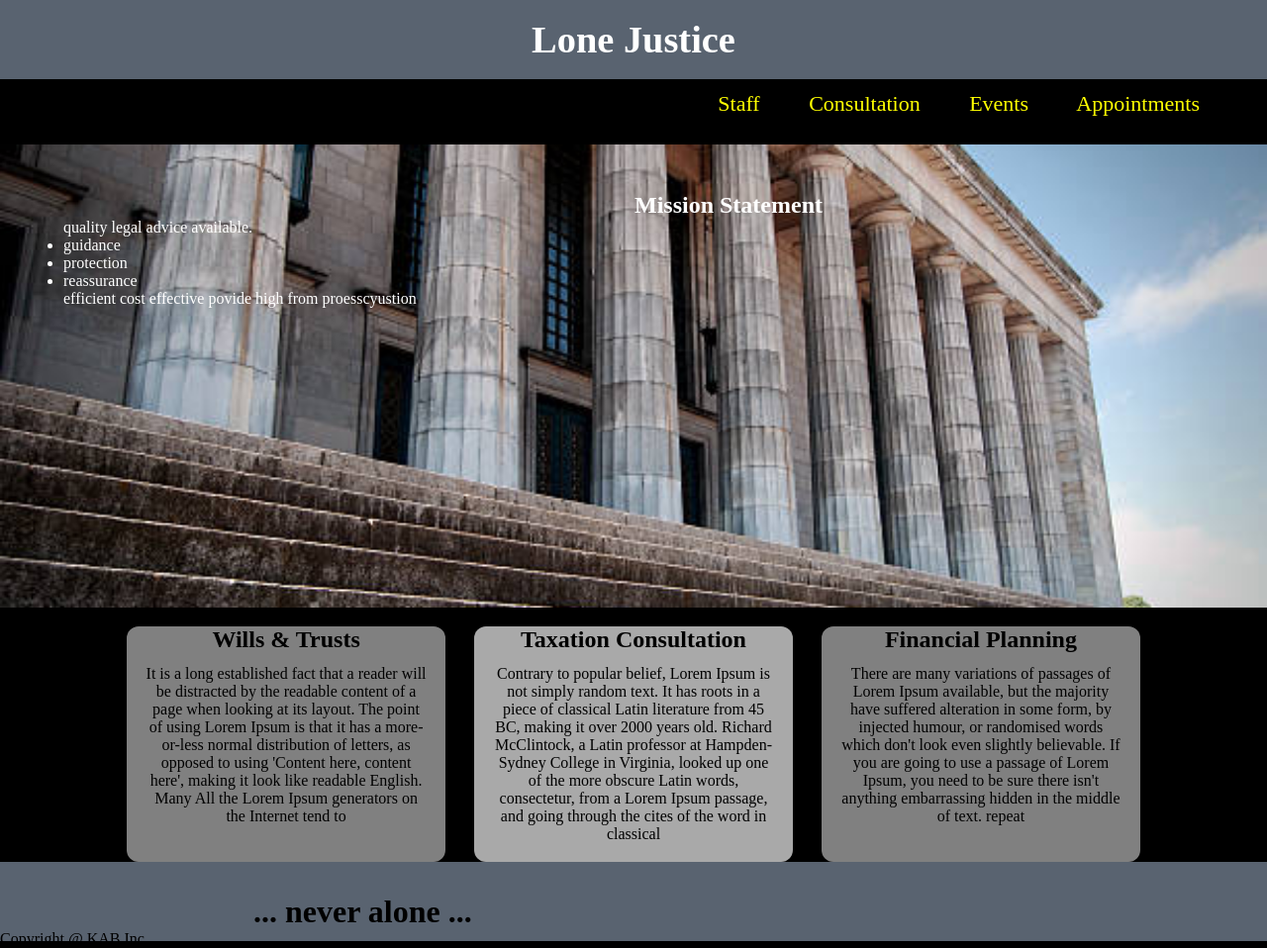
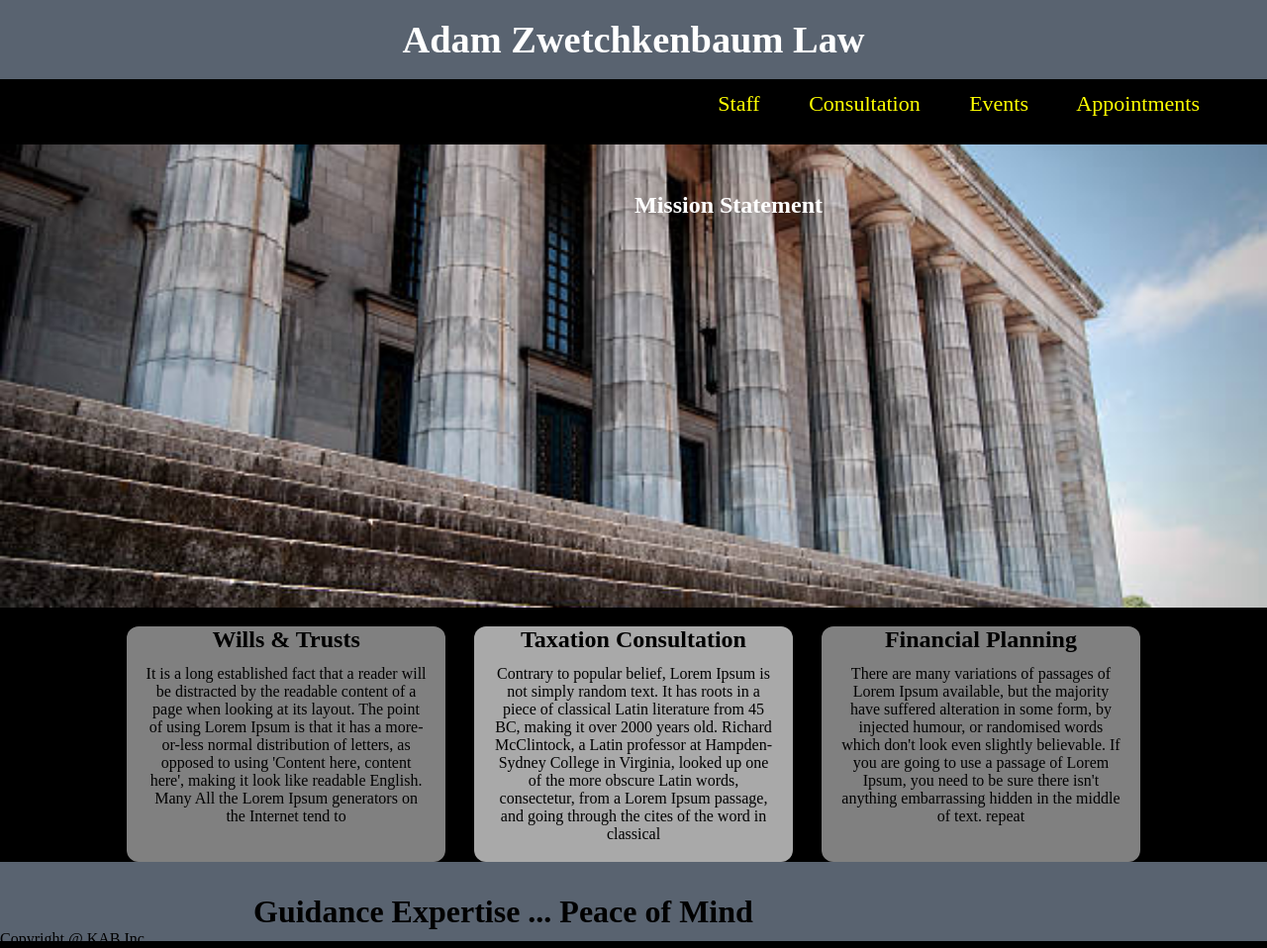
Before and after one commit to bjenn01776/webLaw, a plain HTML site: page index.htm in a window 1280 px wide. Shown: the whole page at 99% size. Drawn offline with Linux system fonts and the light colour scheme.

Commit message:
Add files via upload

```diff
--- a/index.htm
+++ b/index.htm
@@ -128,7 +128,7 @@ footer h1,h2,h2 { padding: 1.0em 0 0 8em}
 
 <body>
 
-	<header> <h1> Lone Justice</h1>  </header>
+	<header> <h1> Adam Zwetchkenbaum Law </h1>  </header>
 	<nav>
 		<a href="#bbb"> Staff</a>
 		<a href="#eee">Consultation </a>
@@ -138,9 +138,15 @@ footer h1,h2,h2 { padding: 1.0em 0 0 8em}
 
  	<div class="showcase">
 		<h2> Mission Statement </h2>
+		<!--
 		<p>quality legal advice available. </p>
-		<ul><li>guidance  <li> protection  <li> reassurance </ul>
+		<ul>
+			<li>guidance  </li>
+			<li> protection</li>
+			<li> reassurance </li>
+		</ul>
 		<p>efficient cost effective povide high    from proesscyustion</p>
+		-->
 	</div>
 
 	<div class="container">
@@ -176,7 +182,7 @@ footer h1,h2,h2 { padding: 1.0em 0 0 8em}
 
 
  <footer>
- <h1> ... never alone ... </h1>
+ <h1> Guidance Expertise  ... Peace of Mind </h1>
  <p>Copyright @ KAB Inc.</p>
  </footer>
 
```
